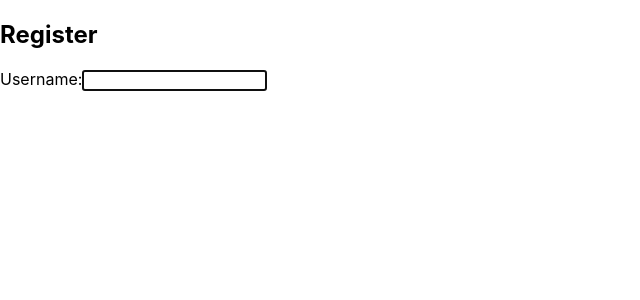
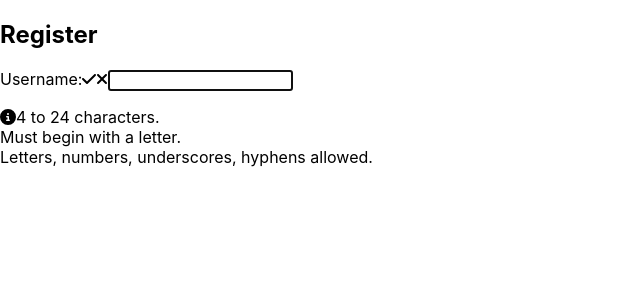
Before and after one commit to Murciegalo/Professional_Form, a React (Create React App) app: page / in a window 1280 px wide. Shown: the top 300 px of the page, without its empty margins (0-640 px from the left). Built offline with nearby package versions, Linux system fonts and the light colour scheme.

Commit message:
accesibility & error set for inputName

```diff
--- a/src/Register.js
+++ b/src/Register.js
@@ -30,15 +30,18 @@ export const Register = () => {
   useEffect(() => {
     userRef.current.focus();
   }, []);
+
   useEffect(() => {
     setValidName(USER_REGEX.test(user));
     console.log(USER_REGEX.test(user));
   }, [user]);
+
   useEffect(() => {
     setValidPwd(PWD_REGEX.test(pwd));
     const match = pwd === matchPwd;
     setValidMatch(match);
   }, [pwd, matchPwd]);
+
   //Clear err msg
   useEffect(() => {
     setErrMsg('');
@@ -54,7 +57,15 @@ export const Register = () => {
       </p>
       <h1>Register</h1>
       <form>
-        <label htmlFor='username'>Username:</label>
+        <label htmlFor='username'>
+          Username:
+          <span className={validName ? 'valid' : 'hide'}>
+            <FontAwesomeIcon icon={faCheck} />
+          </span>
+          <span className={validName || !user ? 'hide' : 'invalid'}>
+            <FontAwesomeIcon icon={faTimes} />
+          </span>
+        </label>
         <input
           type='text'
           id='username'
@@ -67,6 +78,18 @@ export const Register = () => {
           onFocus={() => setUserFocus(true)}
           onBlur={() => setUserFocus(false)}
         />
+        <p
+          id='uidnote'
+          ref={errRef}
+          className={
+            userFocus && user && !validName ? 'instructions' : 'offscreen'
+          }>
+          <FontAwesomeIcon icon={faInfoCircle} />
+          4 to 24 characters.
+          <br />
+          Must begin with a letter. <br />
+          Letters, numbers, underscores, hyphens allowed.
+        </p>
       </form>
     </section>
   );
```
